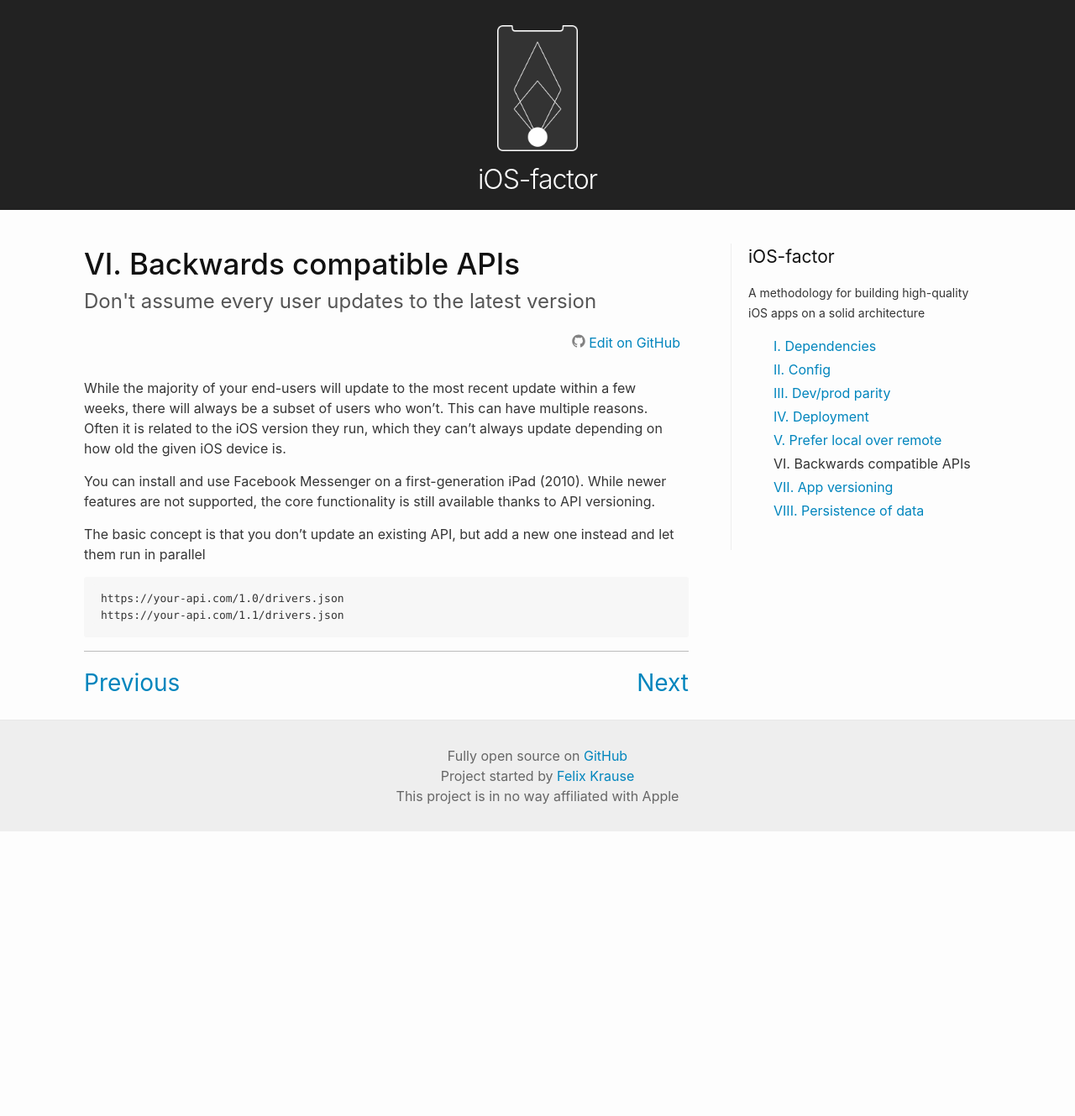
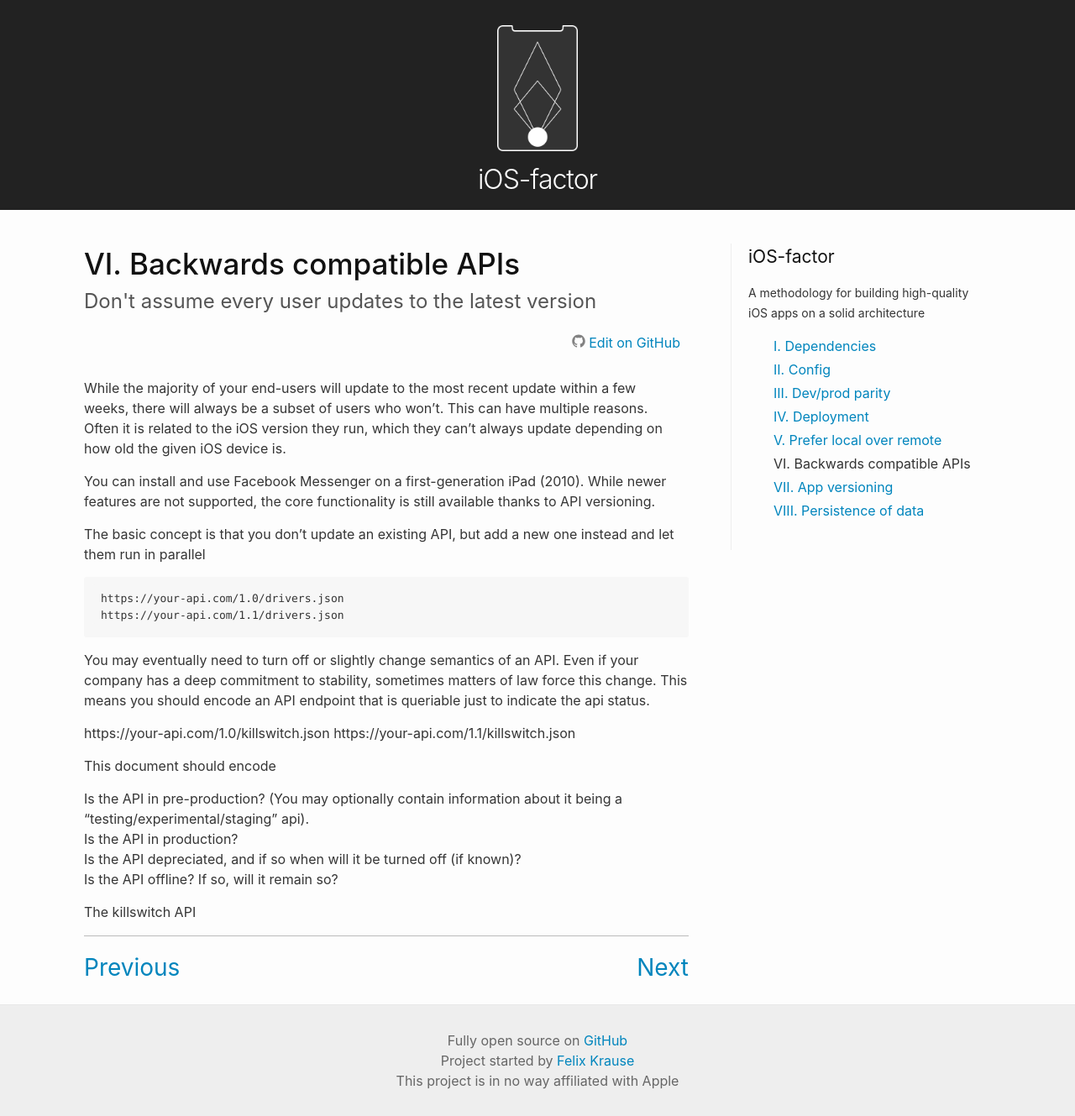
Before and after one commit to ios-factor/ios-factor.com, a Jekyll site: the page built from factors/backwards-compatible-apis.md, in a window 1280 px wide. Shown: the whole page at 84% size. Built offline with Jekyll 4.4.1, drawn with Linux system fonts in a browser that asks for light colours; before the commit the page ends 990 px from its top, so only the background shows below that.

Commit message:
Add killswitch endpoint to support graceful EOL
Sometimes APIs need to be removed. You need to have app support for kill switches in very early for them to effectively allow graceful degradation.

It's a lot easier to maintain a single API endpoint over multiple versions over many different HTTP status codes consistently over a decade.

````diff
--- a/factors/backwards-compatible-apis.md
+++ b/factors/backwards-compatible-apis.md
@@ -13,3 +13,17 @@ The basic concept is that you don't update an existing API, but add a new one in
 https://your-api.com/1.0/drivers.json
 https://your-api.com/1.1/drivers.json
 ```
+
+You may eventually need to turn off or slightly change semantics of an API. Even if your company has a deep commitment to stability, sometimes matters of law force this change. This means you should encode an API endpoint that is queriable just to indicate the api status.
+
+https://your-api.com/1.0/killswitch.json
+https://your-api.com/1.1/killswitch.json
+
+This document should encode
+
+Is the API in pre-production? (You may optionally contain information about it being a "testing/experimental/staging" api).
+Is the API in production?
+Is the API depreciated, and if so when will it be turned off (if known)?
+Is the API offline? If so, will it remain so?
+
+The killswitch API
````
